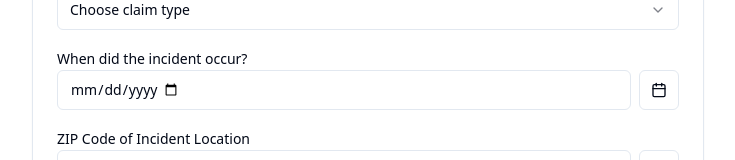
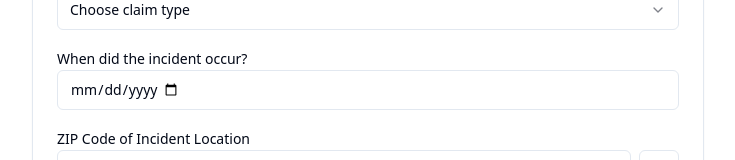
Before and after one commit to Kevov/legal-lite-check, a React (Vite) app: page /legal-lite-check/eligibility in a window 1280 px wide. Shown: the part 367-527 px from the top of the page, without its empty margins (272-1007 px from the left). Built offline with nearby package versions, Linux system fonts and the light colour scheme.

Commit message:
remove unneccessary element

```diff
--- a/src/pages/EligibilityChecker.tsx
+++ b/src/pages/EligibilityChecker.tsx
@@ -326,31 +326,6 @@ const EligibilityChecker = ({ onBackToHome }: { onBackToHome?: () => void }) =>
                   placeholder="Enter incident date"
                   className="flex-1"
                 />
-                <Popover>
-                  <PopoverTrigger asChild>
-                    <Button
-                      type="button"
-                      variant="outline"
-                      size="icon"
-                      className="shrink-0"
-                    >
-                      <CalendarIcon className="h-4 w-4" />
-                    </Button>
-                  </PopoverTrigger>
-                  <PopoverContent className="w-auto p-0" align="start">
-                    <Calendar
-                      mode="single"
-                      selected={formData.incidentDate}
-                      onSelect={(date) => updateFormData("incidentDate", date)}
-                      disabled={(date) => date > new Date()}
-                      initialFocus
-                      captionLayout="dropdown-buttons"
-                      fromYear={1990}
-                      toYear={new Date().getFullYear()}
-                      className={cn("p-3 pointer-events-auto")}
-                    />
-                  </PopoverContent>
-                </Popover>
               </div>
             </div>
             <div>
```
